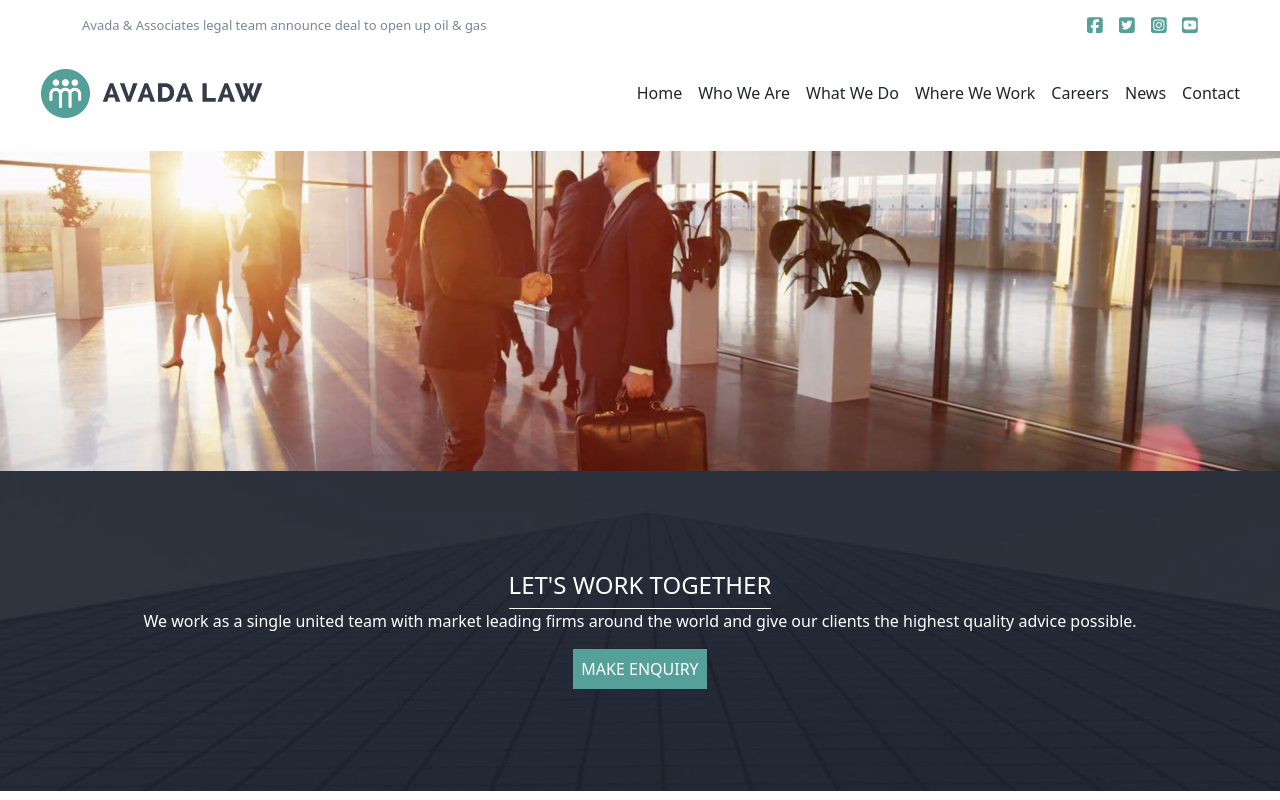
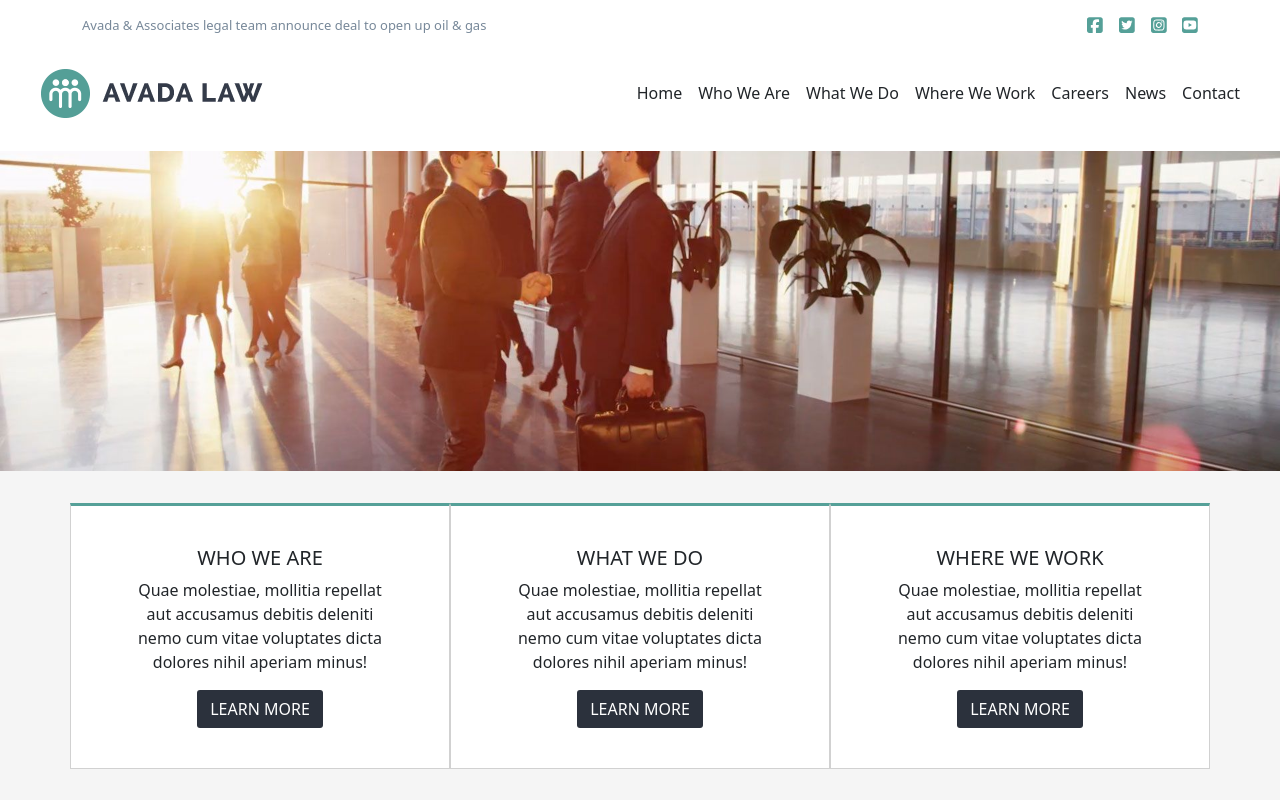
Before and after one commit to IreneCaiazzo/proj-html-vuejs, a Vue app: page / in a window 1280 px wide. Shown: the top 800 px of the page. Built offline with nearby package versions, Linux system fonts and the light colour scheme.

Commit message:
add first section

```diff
--- a/src/components/AppMain.vue
+++ b/src/components/AppMain.vue
@@ -1,7 +1,49 @@
 <script>
+
+import sec1 from '../../data';
+
+export default {
+    data() {
+        return {
+            sec1,
+        };
+    },
+};
 
 </script>
 
-<template></template>
+<template>
+    <section class="firstSec">
+        <div class="container">
+            <div class="card text-center" style="width: 25rem; border-top: 3px solid #55A098; padding: 1.5rem 3rem;"
+                v-for="card in sec1" :key="card.id">
+                <div class="card-body">
+                    <h5 class="card-title">{{ card.title }}</h5>
+                    <p class="card-text">{{ card.paragraph }}</p>
+                    <a href="#" class="btn" style="background-color: #2b313c; color: white; border-radius: 3px;">{{
+                        card.button.text }}</a>
+                </div>
+            </div>
+        </div>
+    </section>
+</template>
 
-<style scoped></style>
+<style scoped>
+.firstSec {
+    background-color: #f5f5f5;
+}
+
+.firstSec .container {
+    display: flex;
+    justify-content: center;
+    align-items: center;
+    width: 1200px;
+    margin: 0 auto;
+    padding: 2rem 0;
+}
+
+.card {
+    --bs-card-border-radius: 0;
+    --bs-card-border-top: 3px solid #55A098;
+}
+</style>
```
